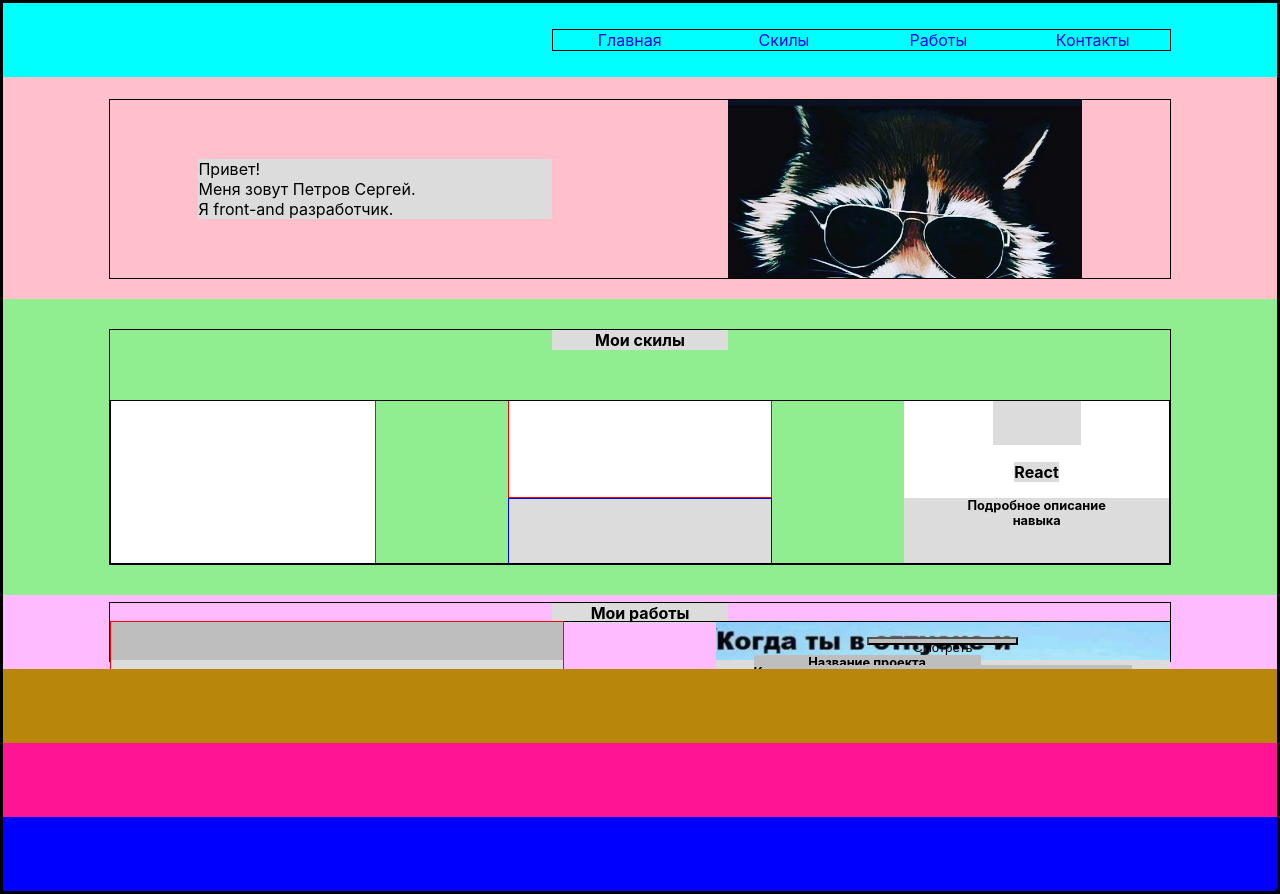
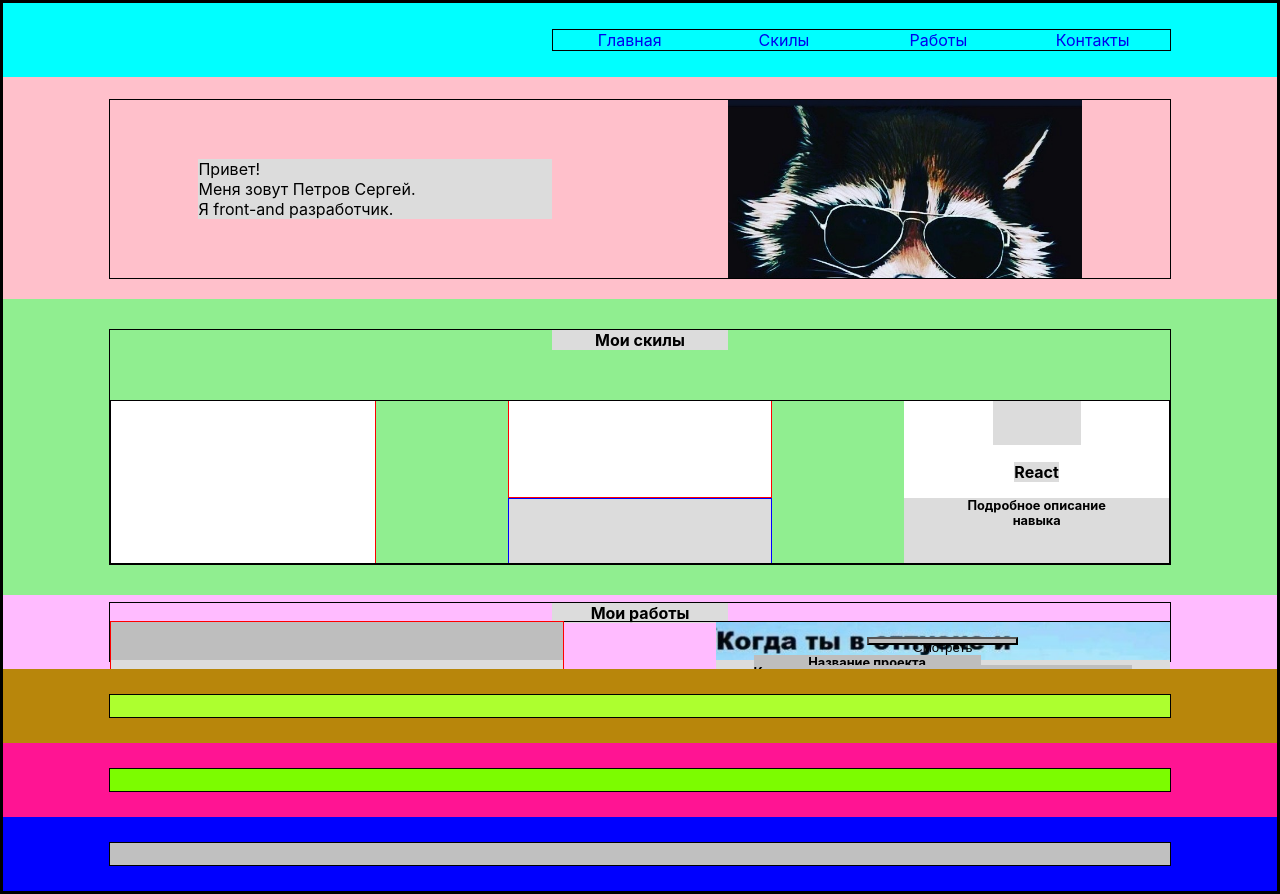
Before and after one commit to zerkalo70/portfolio, a React (Create React App) app: page / in a window 1280 px wide. Built offline with nearby package versions, Linux system fonts and the light colour scheme.

Commit message:
add skript

```diff
--- a/src/App.css
+++ b/src/App.css
@@ -354,10 +354,21 @@ span2 {
   grid-template-rows: 1fr 1fr 1fr;
   grid-template-areas:
           ". . . . . . . . . . . ."
-          ". base base base base base base base base base base ."
+          ". baseE baseE baseE baseE baseE baseE baseE baseE baseE baseE ."
           ". . . . . . . . . . . .";
   grid-area: E;
   background-color: darkgoldenrod;
+}
+
+.baseE {
+    display: grid;
+    grid-template-columns: 1fr 1fr 1fr 1fr 1fr 1fr 1fr 1fr 1fr 1fr 1fr 1fr;
+    grid-template-rows: 1fr;
+    grid-template-areas:
+            ". . . . . menu menu menu menu menu menu menu";
+    grid-area: baseE;
+    background-color: greenyellow;
+    border: 1px solid black;
 }
 
 .F {
@@ -366,10 +377,21 @@ span2 {
   grid-template-rows: 1fr 1fr 1fr;
   grid-template-areas:
           ". . . . . . . . . . . ."
-          ". base base base base base base base base base base ."
+          ". baseF baseF baseF baseF baseF baseF baseF baseF baseF baseF ."
           ". . . . . . . . . . . .";
   grid-area: F;
   background-color: deeppink;
+}
+
+.baseF {
+    display: grid;
+    grid-template-columns: 1fr 1fr 1fr 1fr 1fr 1fr 1fr 1fr 1fr 1fr 1fr 1fr;
+    grid-template-rows: 1fr;
+    grid-template-areas:
+            ". . . . . menu menu menu menu menu menu menu";
+    grid-area: baseF;
+    background-color: lawngreen;
+    border: 1px solid black;
 }
 
 .G {
@@ -378,7 +400,7 @@ span2 {
   grid-template-rows: 1fr 1fr 1fr;
   grid-template-areas:
           ". . . . . . . . . . . ."
-          ". base base base base base base base base base base ."
+          ". baseG baseG baseG baseG baseG baseG baseG baseG baseG baseG ."
           ". . . . . . . . . . . .";
   grid-area: G;
   background-color: blue;
@@ -391,6 +413,6 @@ span2 {
   grid-template-areas:
           ". . . . . menu menu menu menu menu menu menu";
   grid-area: baseG;
-  /*background-color: silver;*/
+  background-color: silver;
   border: 1px solid black;
 }
```
